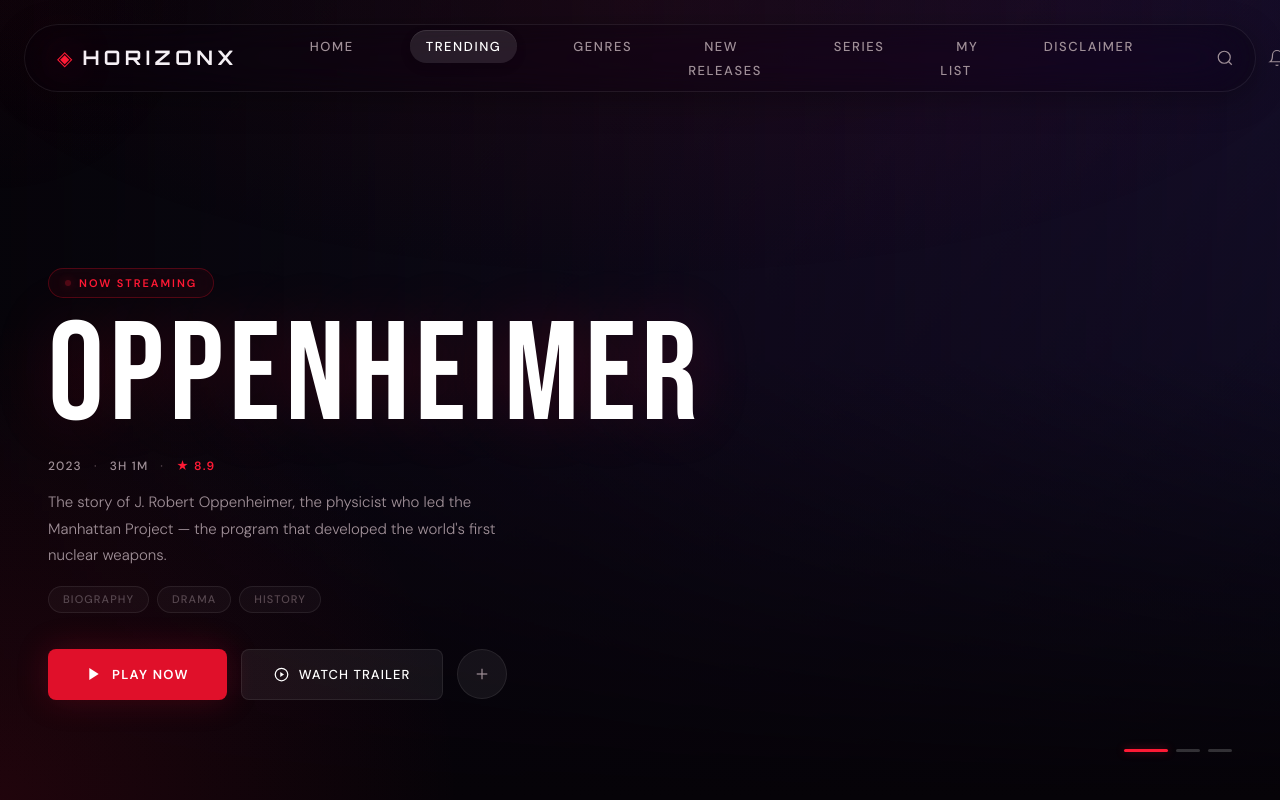
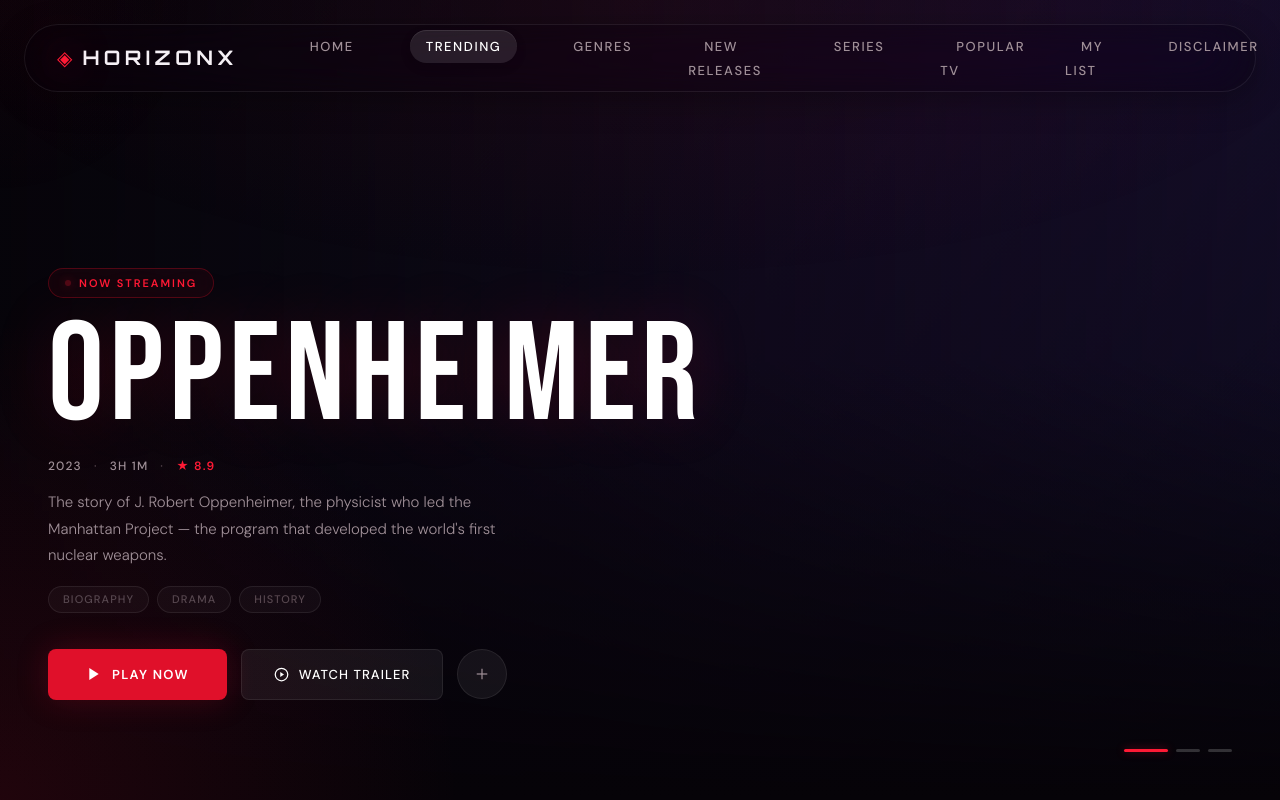
Before and after one commit to akshay-rajkumar/HORIZONX, a React (Vite) app: page / in a window 1280 px wide. Shown: the top 800 px of the page. Built offline with nearby package versions, Linux system fonts and the light colour scheme; no server answers.

Commit message:
feat: Add Popular TV navigation link

```diff
--- a/public/app.js
+++ b/public/app.js
@@ -491,7 +491,7 @@
     });
 
     // Active nav link on scroll
-    const sections = ['trending', 'new-releases', 'series', 'genres'];
+    const sections = ['trending', 'new-releases', 'series', 'popular-tv', 'genres'];
     const navLinks = document.querySelectorAll('.nav-link');
 
     const observerCb = (entries) => {
--- a/public/index.html
+++ b/public/index.html
@@ -34,6 +34,7 @@
         <li role="none"><a href="#new-releases" class="nav-link" id="nav-new-releases" role="menuitem">New Releases</a>
         </li>
         <li role="none"><a href="#series" class="nav-link" id="nav-series" role="menuitem">Series</a></li>
+        <li role="none"><a href="#popular-tv" class="nav-link" id="nav-popular-tv" role="menuitem">Popular TV</a></li>
         <li role="none"><a href="#" class="nav-link" role="menuitem">My List</a></li>
         <li role="none"><a href="disclaimer.html" class="nav-link" role="menuitem">Disclaimer</a></li>
       </ul>
@@ -75,6 +76,7 @@
     <a href="#genres" class="mobile-link">Genres</a>
     <a href="#new-releases" class="mobile-link">New Releases</a>
     <a href="#series" class="mobile-link">Series</a>
+    <a href="#popular-tv" class="mobile-link">Popular TV</a>
     <a href="#" class="mobile-link">My List</a>
     <a href="disclaimer.html" class="mobile-link">Disclaimer</a>
   </div>
```
